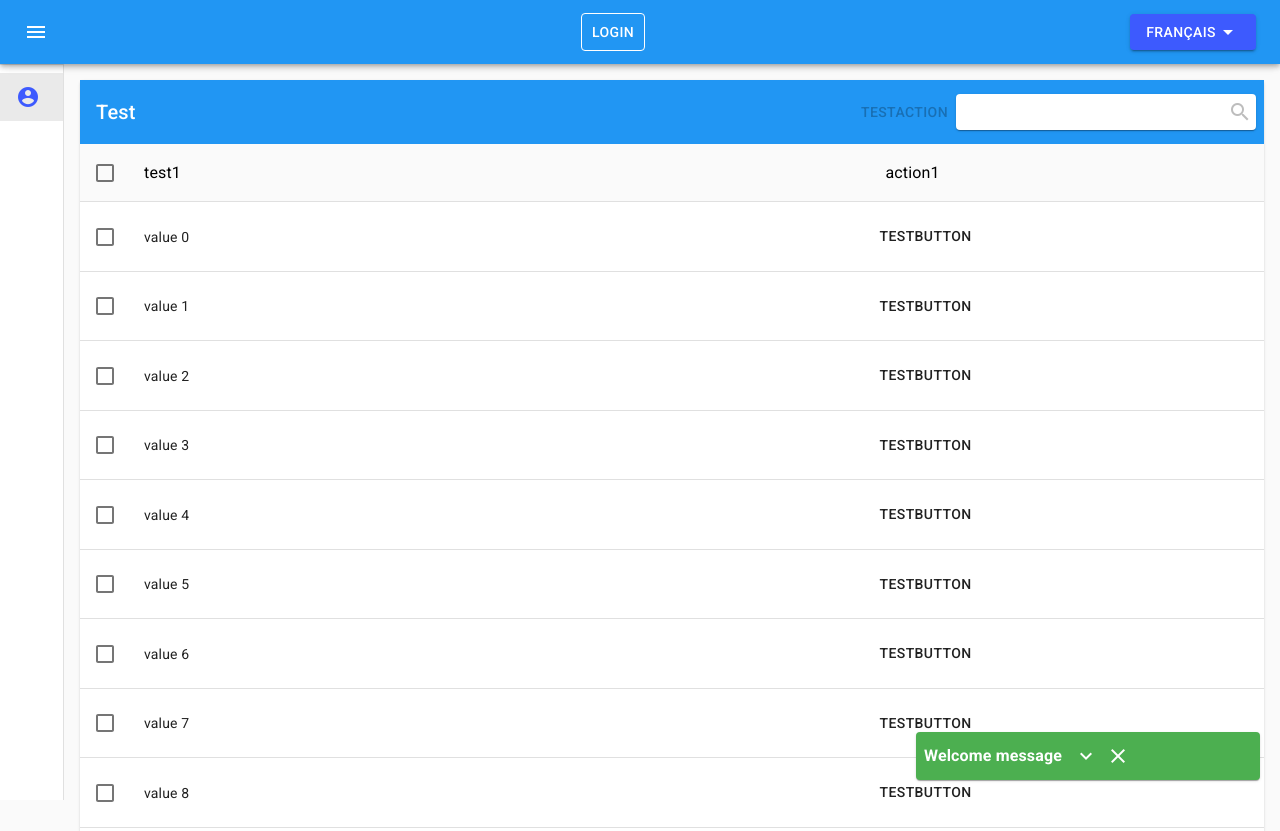
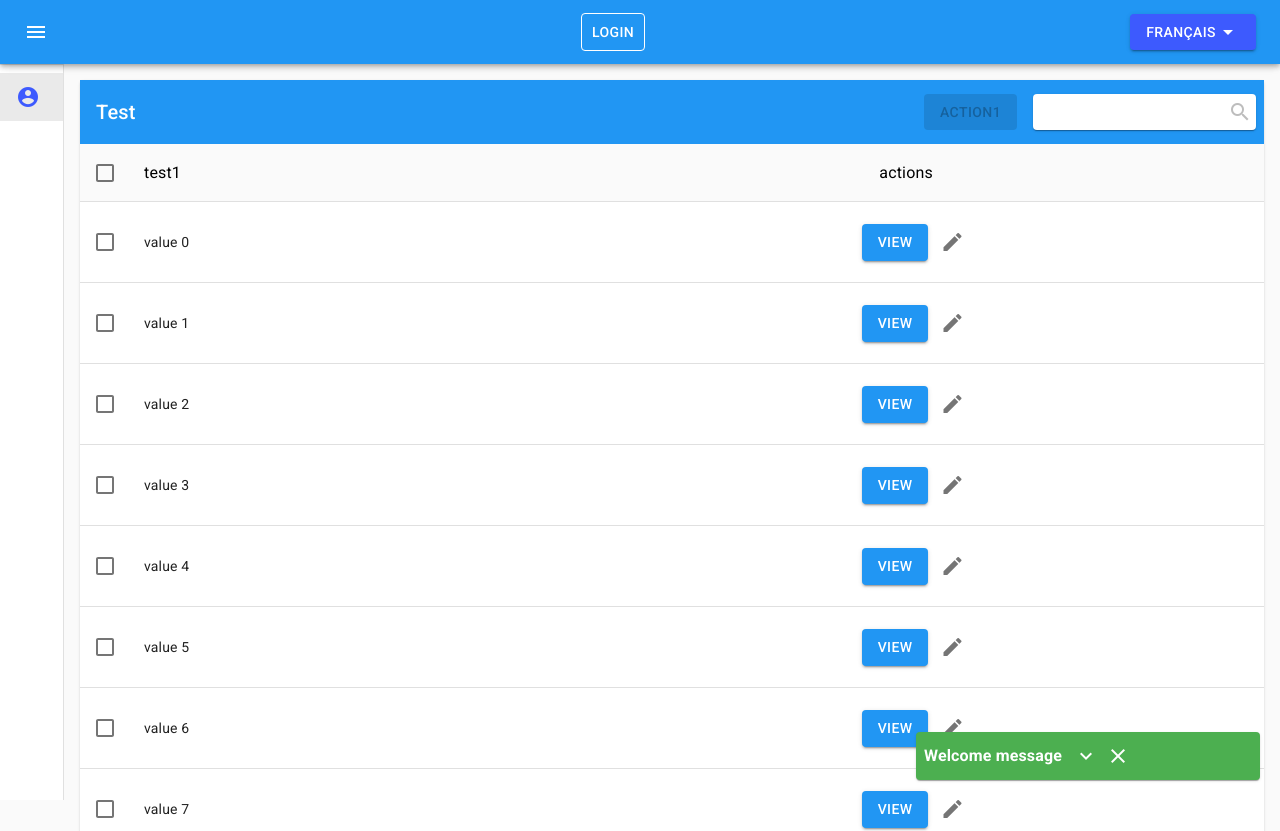
Before and after one commit to Maexwel/web-structure, a React (Create React App) app: page / in a window 1280 px wide. Shown: the top 831 px of the page. Built offline with nearby package versions, Linux system fonts and the light colour scheme.

Commit message:
action button with different types : default (contained), fab, icon

```diff
--- a/src/components/pages/AppPage.js
+++ b/src/components/pages/AppPage.js
@@ -3,7 +3,8 @@ import { useSnackbar } from 'notistack';
 import { useEffect } from 'react';
 import { ServiceLocatorContext } from '../context';
 import { DataTable } from '../ui-kit';
-import { Button } from '@material-ui/core';
+import { Button, Grid } from '@material-ui/core';
+import ActionButton from '../ui-kit/buttons/ActionButton/ActionButton';
 
 const AppPage = () => {
     const { enqueueSnackbar } = useSnackbar();
@@ -11,12 +12,12 @@ const AppPage = () => {
 
     useEffect(() => {
         const errorNotification = notificationFactory.buildNotification({ title: 'Welcome message', content: 'Welcome in the web-structure template app ! Enjoy !', variant: 'success' });
-        enqueueSnackbar(errorNotification);
+        enqueueSnackbar(errorNotification, { persist: true });
     }, [enqueueSnackbar, notificationFactory]);
 
     const data = () => {
         const d = []
-        for(let i = 0; i< 10000; i++){
+        for (let i = 0; i < 10000; i++) {
             d.push({ fieldtest: `value ${i}`, id: i, field1: 'ok', field2: 'test', field3: 25, field4: '8pppp' });
         }
         return d
@@ -33,18 +34,18 @@ const AppPage = () => {
                         id: "fieldtest",
                     },
                     {
-                        label: "action1",
-                        id: "actions1id",
+                        label: "actions",
+                        id: "actions",
                         align: "center",
                         isAction: true,
-                        component: (item) => (<Button>testButton</Button>),
-                    }
+                        component: (item) => (<Grid container justify="center" alignItems="center"><Grid item><ActionButton color="primary" label="view" onClick={(e) => console.log(item)} /></Grid><Grid item><ActionButton type="icon" tip="edit item" icon="edit" label="view" onClick={() => console.log(`edit item ${item.id}`)} /></Grid></Grid>),
+                    },
                 ]}
                 data={data()}
                 actions={
                     [
                         {
-                            component: (selectedItems) => (<Button disabled={selectedItems.length <= 0} onClick={(e) => alert(JSON.stringify(selectedItems))}>testaction</Button>),
+                            component: (selectedItems) => (<ActionButton tip="action on selected items" color="secondary" label="action1" disabled={selectedItems.length <= 0} onClick={(e) => alert(JSON.stringify(selectedItems))} />),
                         }
                     ]
                 }
--- /dev/null
+++ b/src/components/ui-kit/buttons/ActionButton/ActionButton.js
@@ -0,0 +1,87 @@
+import React from 'react';
+import { Button, Tooltip, Icon, Fab,IconButton as MaterialIconButton } from '@material-ui/core';
+import PropTypes from 'prop-types';
+
+// Base button with theme color as background
+// Override of the Button from material-ui
+const ActionButton = (props) => {
+    const { tip = '', type = 'default' } = props;
+
+    // Render button based on his type
+    const buttonFactory = () => {
+        switch (type) {
+            case "default":
+                return <DefaultButton {...props} />
+            case "fab":
+                return <FabButton {...props} />
+            case "icon":
+                return <IconButton {...props} />
+            default:
+                return <DefaultButton {...props} />
+        }
+    };
+
+    return (
+        <Tooltip
+            title={tip}>
+            <div>
+                {buttonFactory()}
+            </div>
+        </Tooltip>
+    );
+};
+ActionButton.propTypes = {
+    label: PropTypes.string,
+    tip: PropTypes.string,
+    icon: PropTypes.string, // Icon name
+    type: PropTypes.oneOf(["default", "fab", "icon"]),
+    color: PropTypes.oneOf(["primary", "secondary", "default"]),
+    disabled: PropTypes.bool,
+    onClick: PropTypes.func.isRequired,
+};
+export default ActionButton;
+
+// // //
+// Default button (Contained button)
+const DefaultButton = ({ label, color, icon, onClick, disabled }) => {
+    return (
+        <Button
+            onClick={onClick}
+            variant="contained"
+            color={color}
+            disabled={disabled}
+        >
+            {icon && <Icon>{icon}</Icon>}
+            {label}
+        </Button>
+    );
+};
+
+// // //
+// Floating Action Button
+const FabButton = ({ icon, onClick, disabled }) => {
+    return (
+        <Fab
+            disabled={disabled}
+            onClick={onClick}>
+            <Icon>
+                {icon}
+            </Icon>
+        </Fab>
+    );
+};
+
+// // //
+// Icon button (button that is an icon)
+const IconButton = ({ icon, color, onClick, disabled }) => {
+    return (
+        <MaterialIconButton
+            disabled={disabled}
+            onClick={onClick}
+            color={color} >
+            <Icon>
+                {icon}
+            </Icon>
+        </MaterialIconButton>
+    );
+};
--- a/src/components/ui-kit/form/Searchbar/Searchbar.js
+++ b/src/components/ui-kit/form/Searchbar/Searchbar.js
@@ -20,7 +20,7 @@ const useStyles = makeStyles(theme => createStyles({
 }));
 // Custom Searchbar
 // The base is material-ui components
-const Searchbar = ({ onChange, placeholder = '', width = 300 }) => {
+const Searchbar = ({ onChange, placeholder = '' }) => {
     const classes = useStyles();
 
     // Handle change (user typing)
@@ -34,7 +34,6 @@ const Searchbar = ({ onChange, placeholder = '', width = 300 }) => {
     return (
         <Paper
             component="form"
-            style={{ width: width }}
             className={classes.root}>
             <InputBase
                 className={classes.input}
@@ -48,6 +47,5 @@ const Searchbar = ({ onChange, placeholder = '', width = 300 }) => {
 Searchbar.propTypes = {
     onChange: PropTypes.func.isRequired, // (event, value) => {}
     placeholder: PropTypes.string,
-    width: PropTypes.number,
 };
 export default Searchbar;
--- a/src/components/ui-kit/table/DataTable/DataTable.js
+++ b/src/components/ui-kit/table/DataTable/DataTable.js
@@ -78,8 +78,13 @@ const DataTable = ({ title, columns, translation, loading = false, search = true
     const [filteredData, setFilteredData] = React.useState([]);
 
     // Effect
+    // When data array change, reset everything to keep consistent
     useEffect(() => {
-        setFilteredData(data);
+        setFilteredData(data); // Reset data
+        setPage(0); // Reset page
+        setOrder('asc'); // Reset order
+        setOrderBy(''); // Reset order by
+        setSelected([]); // Reset selection
     }, [data]);
 
     // Handle click on change page button
@@ -305,12 +310,14 @@ const EnhancedTableToolbar = ({ title, translation, updateItems, search = true,
                 </Grid>
                 {/** Actions */}
                 <Grid item>
-                    <Grid container alignItems="center" justify="space-around">
+                    <Grid container alignItems="center" justify="space-around" spacing={2}>
                         {actions.map((action, index) =>
                             (
-                                <div key={index}>{action.component(selectedItems)}</div>
+                                <Grid key={index} item>
+                                    {action.component(selectedItems)}
+                                </Grid>
                             ))}
-                        {search && <Searchbar onChange={handleSearchInTable} />}
+                        {search && <Grid item><Searchbar onChange={handleSearchInTable} /></Grid>}
                     </Grid>
                 </Grid>
             </Grid>
```
Also changed, not shown: src/components/ui-kit/buttons/ActionButton/index.js (added).
